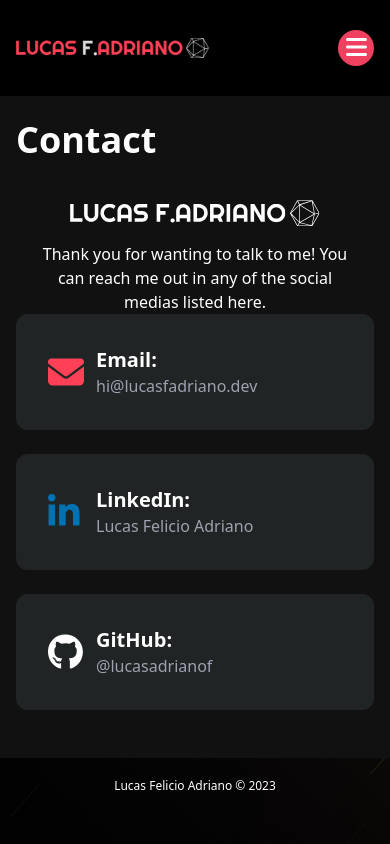
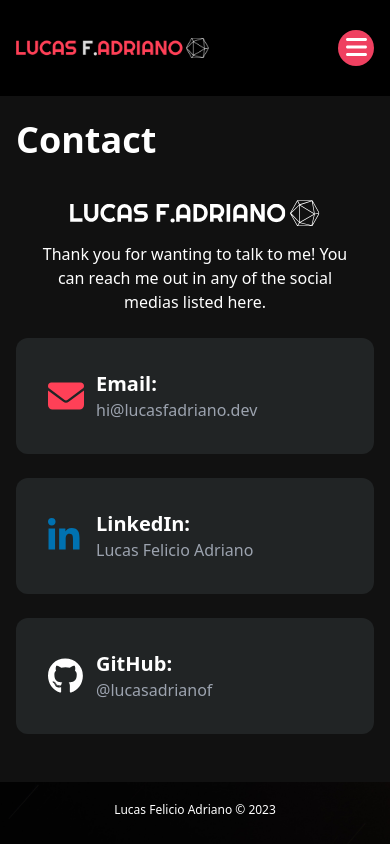
Before and after one commit to lucasadrianof/personal-blog-nextjs, a Next.js app: page /contact in a window 390 px wide. Built offline with nearby package versions, Linux system fonts and the light colour scheme.

Commit message:
fix: fix margins on contact page for mobile

```diff
--- a/src/app/contact/page.tsx
+++ b/src/app/contact/page.tsx
@@ -6,11 +6,11 @@ export default function About() {
     <div className="lg:container lg:rounded-2xl bg-[#111111] px-4 sm:px-5 md:px-10 lg:px-20">
       <div>
         <div className="sm:py-12 xs:pt-0 xs:pb-12">
-          <h2 className="after-effect after:left-40 mt-12 mb-10 xs:mt-6 lg:mt-0">
+          <h2 className="after-effect after:left-40 mt-12 mb-10 xs:mt-6 md:mt-0">
             Contact
           </h2>
           <div className="flex flex-col-reverse lg:flex-row">
-            <div className="flex flex-col space-y-6">
+            <div className="flex flex-col space-y-6 xs:mt-6 sm:mt-0">
               <ContactBadges />
             </div>
             <div className="flex flex-col grow items-center justify-center">
```
